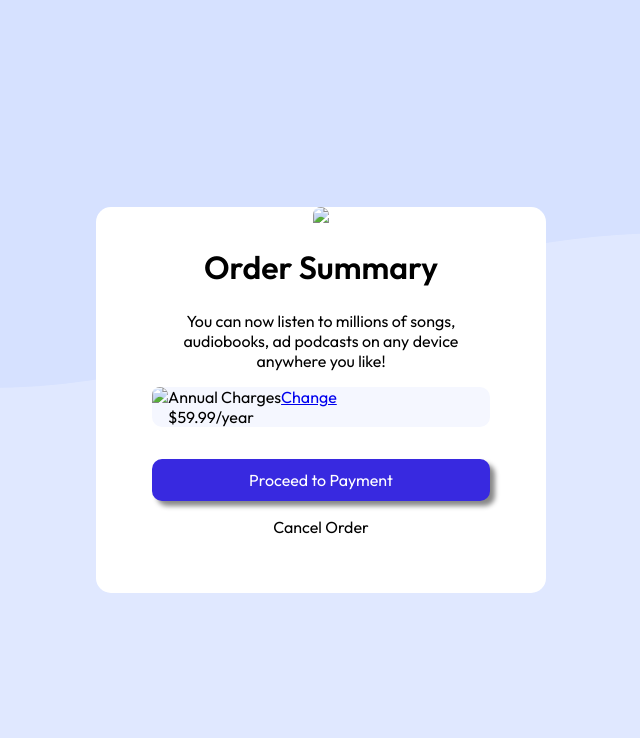
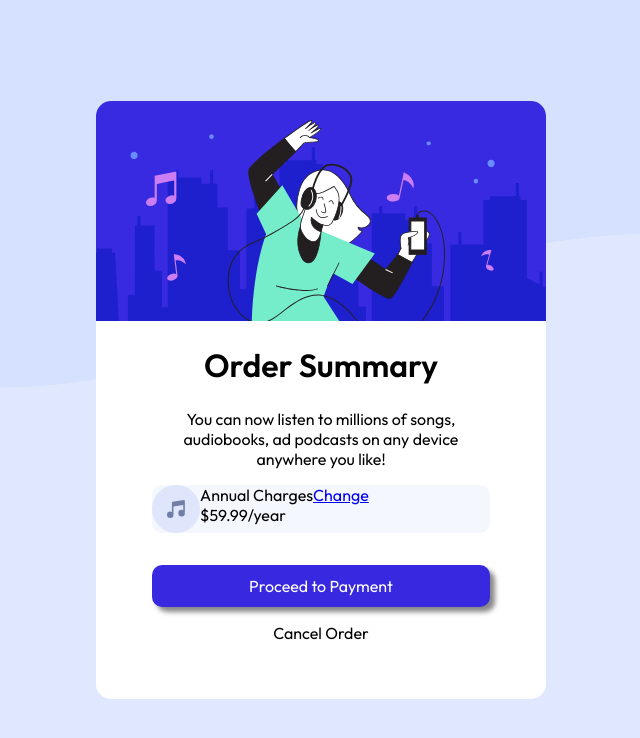
Before and after one commit to Muralidhar22/Frontendmentor-order-summary, a plain HTML site: page index.html in a window 1280 px wide. Shown: the whole page, without its empty margins (319-959 px from the left). Drawn offline with Linux system fonts and the light colour scheme; files whose address does not match are found by name.

Commit message:
Update index.html

```diff
--- a/index.html
+++ b/index.html
@@ -5,7 +5,7 @@
     <meta name="viewport" content="width=device-width, initial-scale=1.0">
     <title>Frontend Mentor | Order summary card</title>
 
-    <link rel="icon" type="image/png" sizes="32x32" href="images/favicon-32x32.png">
+    <link rel="icon" type="image/png" sizes="32x32" href="favicon-32x32.png">
 
     <link rel="stylesheet" href="app.css">
     <link rel="preconnect" href="https://fonts.googleapis.com">
@@ -16,13 +16,13 @@
 <main>
     <div class="container">
         <div class="container-order-summary">
-            <img src="images/illustration-hero.svg"/>
+            <img src="illustration-hero.svg"/>
             <h1>Order Summary</h1>
             <p style="text-align: center;">You can now listen to millions of songs,
                 audiobooks, ad podcasts on any device
                  anywhere you like!</p>
             <div class="container-annual-plan">
-                <img src="images/icon-music.svg"/>
+                <img src="icon-music.svg"/>
                     <div>
                     <p>Annual Charges</p>
                     <p>$59.99/year</p>
```
